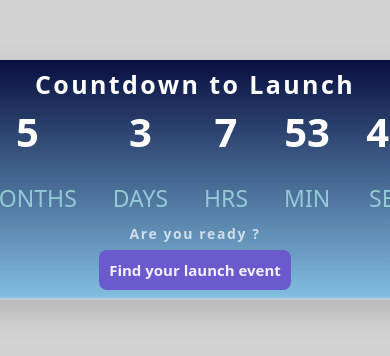
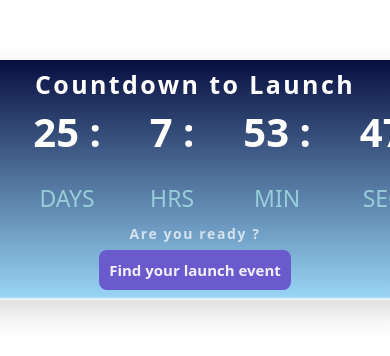
Before and after one commit to Finura99/Timer, a plain HTML site: page index.html in a window 390 px wide. Shown: the part 320-676 px from the top of the page. Drawn offline with Linux system fonts and the light colour scheme.

Commit message:
media query

```diff
--- a/counter.js
+++ b/counter.js
@@ -1,8 +1,8 @@
 function updateCountdown() {
 
-  const currentDate = new Date();
-  let targetDay = 5,
-      targetMonth = 5;
+let currentDate = new Date(),
+    targetDay = 0,
+    targetMonth = 1;
  //console.log(currentDate)
 
   const targetDate = new Date(currentDate.getFullYear(), currentDate.getMonth() + targetMonth, targetDay),
@@ -17,30 +17,31 @@ function updateCountdown() {
         seconds = Math.floor((timeLeft % (1000 * 60)) / 1000);
   //Math calculations assigned to variables
 
-  document.getElementById('months').textContent = months,
-  document.getElementById('days').textContent = days,
-  document.getElementById('hours').textContent = hours,
-  document.getElementById('minutes').textContent = minutes,
-  document.getElementById('seconds').textContent = seconds
+  document.getElementById('months').textContent = months + " :",
+  document.getElementById('days').textContent = days + " :",
+  document.getElementById('hours').textContent = hours + " :",
+  document.getElementById('minutes').textContent = minutes + " :",
+  document.getElementById('seconds').textContent = seconds ;
   //update the html with DOM manipulation
 
-  const eventButton = document.getElementById("button")
+  const eventButton = document.getElementById("button");
 
   eventButton.addEventListener("click", () => {
     window.open("https://www.imo.org/en/About/Events/Pages/default.aspx#")
   })
-
-  const hideMonth = document.getElementById("hide-month");
-  const hideDay = document.getElementById("hide-day");
-
   if (months <= 0) {
-      hideMonth.style.display = "none"
+      document.getElementById("hide-month").style.display = "none";
   }
   if (days <= 0) {
-      hideDay.style.display = "none";
+      document.getElementById("hide-day").style.display = "none";
+  }
+  if (hours <= 0) {
+    document.getElementById("hide-hour").style.display = "none";
   }
 }
 
 // Call the function and update every second (1000 milliseconds)
 updateCountdown();
-setInterval(updateCountdown,1000);
+setInterval(updateCountdown,0);
+console.log()
+clearInterval(updateCountdown);
--- a/styles.css
+++ b/styles.css
@@ -1,17 +1,20 @@
-
+@media (max-width: 480px) {
+    .countdown {
+        top: 60;
+    }
+}
 body {
     margin: auto;
     justify-content: center;
     display: flex;
     align-items: center;
-    background-color: lightgray;
 }
 
 
 
 .countdown {
     position: absolute;
-    display:inline-flex;
+    display:flex;
     justify-content: space-around;
     align-items: center;
     height: 200px;
```
